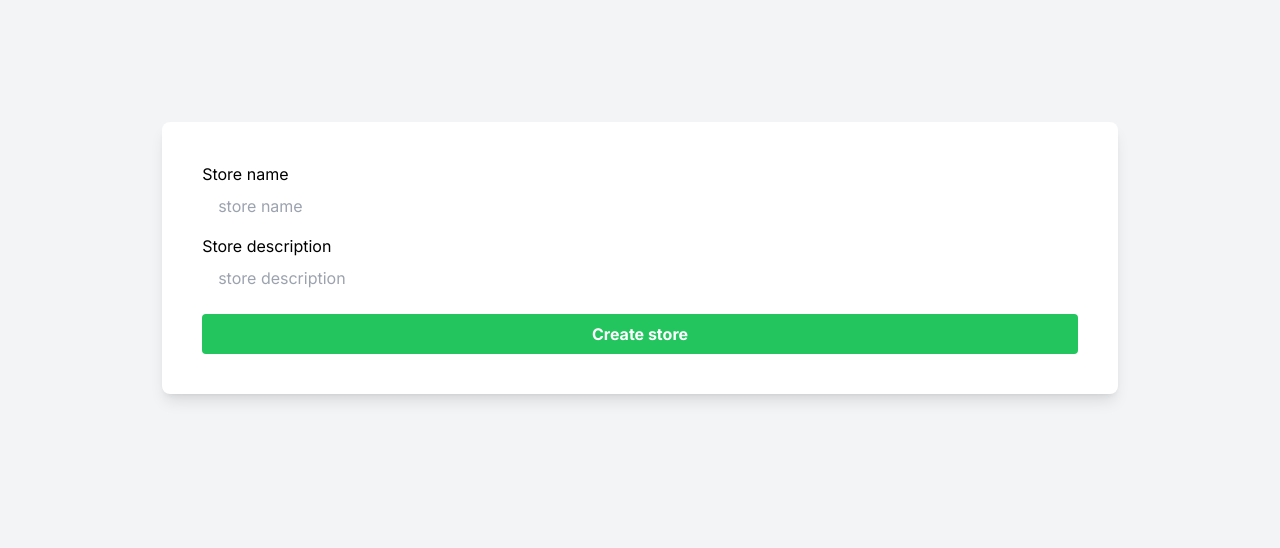
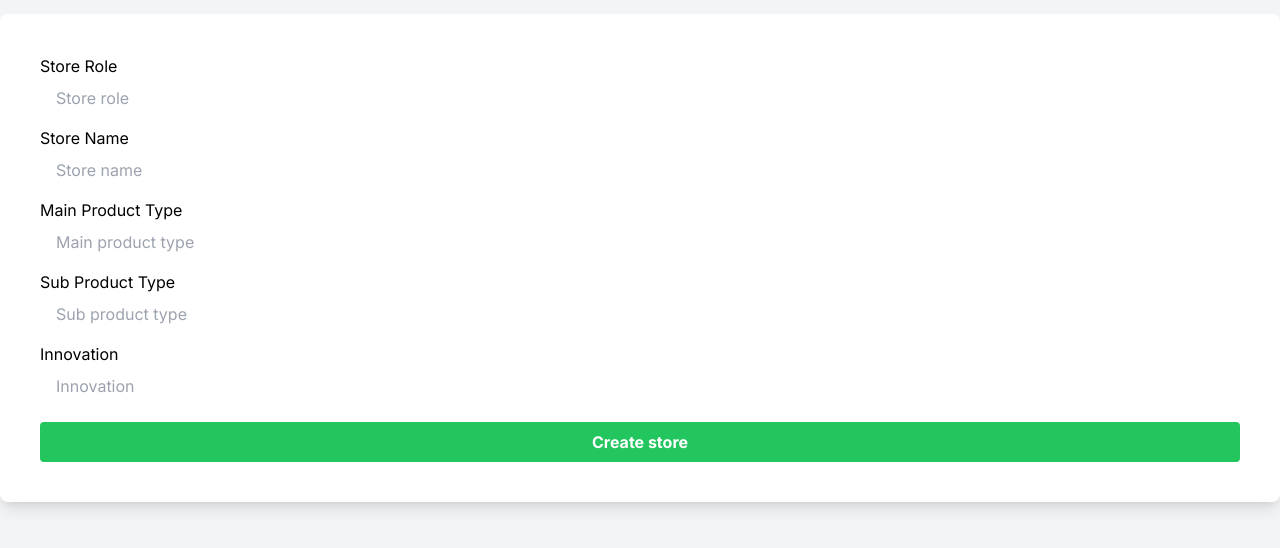
Before and after one commit to KSF-Store/KasetFair-Selection, a Next.js app: page /std/form in a window 1280 px wide. Shown: the part 142-690 px from the top of the page. Built offline with nearby package versions, Linux system fonts and the light colour scheme.

Commit message:
[KSF-9] Add more attr. in register page

```diff
--- a/src/components/register/register.tsx
+++ b/src/components/register/register.tsx
@@ -1,32 +1,31 @@
+import axios from "axios";
 import { useState } from "react";
 
 export default function Register() {
     const [store, setStore] = useState({
-        storeName: "",
-        storeDescription: "",
+        storeRole: "",
+        name: "",
+        mainProductType: "",
+        subProductType: "",
+        innovation: "",
+        ownerId: "", // You might want to handle this differently depending on your authentication setup
     });
 
     const [loading, setLoading] = useState(false);
+
     const onCreate = async () => {
         try {
             setLoading(true);
-
-            const response = await fetch("/api/stores/current", {
-                method: "POST",
-                headers: {
-                    "Content-Type": "application/json",
-                },
-                body: JSON.stringify(store),
-            });
-
-            const data = await response.json();
+            const response = await axios.post("/api/user/form/store", store);
+            const data = response.data;
             console.log(data);
         } catch (error: any) {
-            console.error("Error fetching session:", error);
+            console.error("Error creating store:", error);
         } finally {
             setLoading(false);
         }
     };
+
     if (loading) {
         return <h1>Loading...</h1>;
     }
@@ -34,28 +33,71 @@ export default function Register() {
     return (
         <div className="flex items-center justify-center min-h-screen bg-gray-100">
             <div className="bg-white shadow-lg rounded-lg p-10">
+                <label className="self-start" htmlFor="storeRole">
+                    Store Role
+                </label>
+                <input
+                    className="mb-2 w-full rounded-lg border-l-black px-4 py-2"
+                    id="storeRole"
+                    type="text"
+                    value={store.storeRole}
+                    onChange={(e) =>
+                        setStore({ ...store, storeRole: e.target.value })
+                    }
+                    placeholder="Store role"
+                />
                 <label className="self-start" htmlFor="name">
-                    Store name
+                    Store Name
                 </label>
                 <input
                     className="mb-2 w-full rounded-lg border-l-black px-4 py-2"
                     id="name"
                     type="text"
-                    value={store.storeName}
-                    onChange={(e) => setStore({ ...store, storeName: e.target.value })}
-                    placeholder="store name"
-                ></input>
-                <label className="self-start" htmlFor="description">
-                    Store description
+                    value={store.name}
+                    onChange={(e) =>
+                        setStore({ ...store, name: e.target.value })
+                    }
+                    placeholder="Store name"
+                />
+                <label className="self-start" htmlFor="mainProductType">
+                    Main Product Type
+                </label>
+                <input
+                    className="mb-2 w-full rounded-lg border-l-black px-4 py-2"
+                    id="mainProductType"
+                    type="text"
+                    value={store.mainProductType}
+                    onChange={(e) =>
+                        setStore({ ...store, mainProductType: e.target.value })
+                    }
+                    placeholder="Main product type"
+                />
+                <label className="self-start" htmlFor="subProductType">
+                    Sub Product Type
+                </label>
+                <input
+                    className="mb-2 w-full rounded-lg border-l-black px-4 py-2"
+                    id="subProductType"
+                    type="text"
+                    value={store.subProductType}
+                    onChange={(e) =>
+                        setStore({ ...store, subProductType: e.target.value })
+                    }
+                    placeholder="Sub product type"
+                />
+                <label className="self-start" htmlFor="innovation">
+                    Innovation
                 </label>
                 <input
                     className="mb-4 w-full rounded-lg border-l-black px-4 py-2"
-                    id="description"
+                    id="innovation"
                     type="text"
-                    value={store.storeDescription}
-                    onChange={(e) => setStore({ ...store, storeDescription: e.target.value })}
-                    placeholder="store description"
-                ></input>
+                    value={store.innovation}
+                    onChange={(e) =>
+                        setStore({ ...store, innovation: e.target.value })
+                    }
+                    placeholder="Innovation"
+                />
                 <button
                     onClick={onCreate}
                     className="w-full bg-green-500 hover:bg-green-600 text-white font-bold py-2 px-4 rounded transition duration-300"
```
